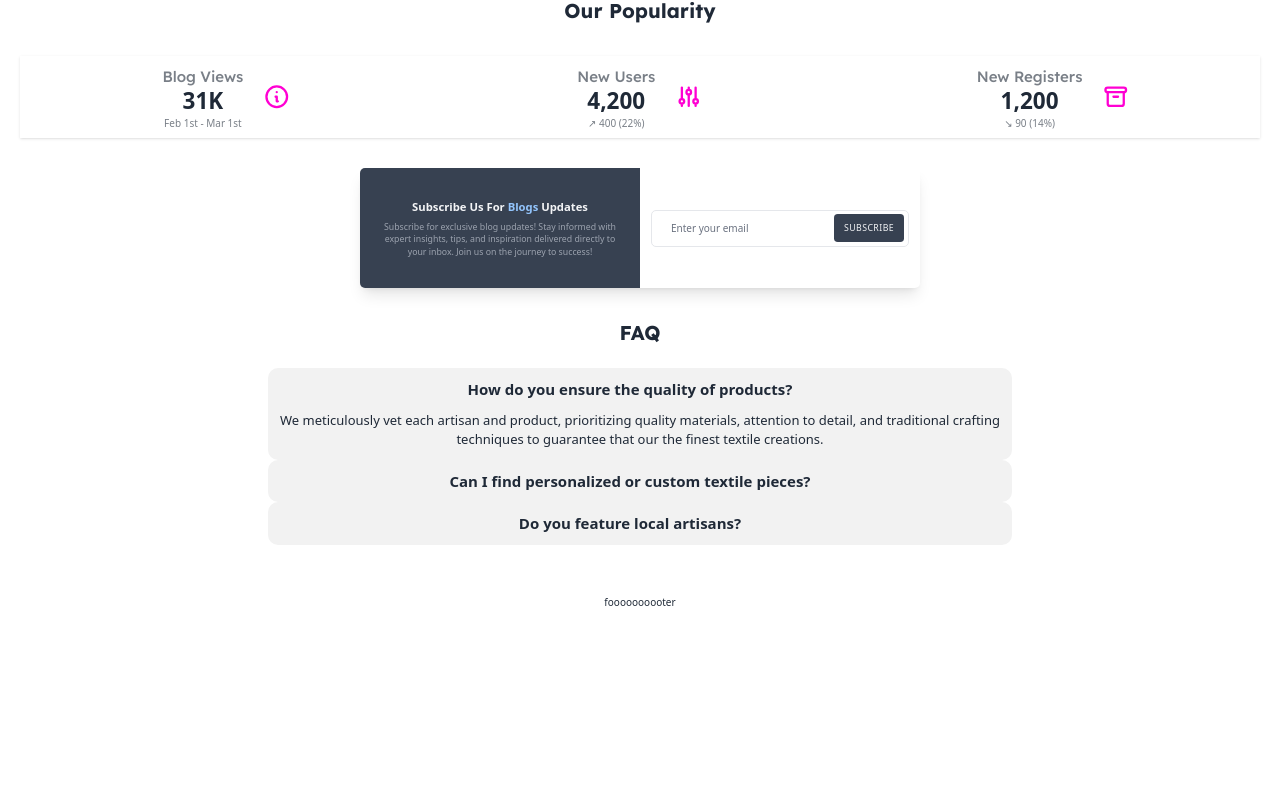
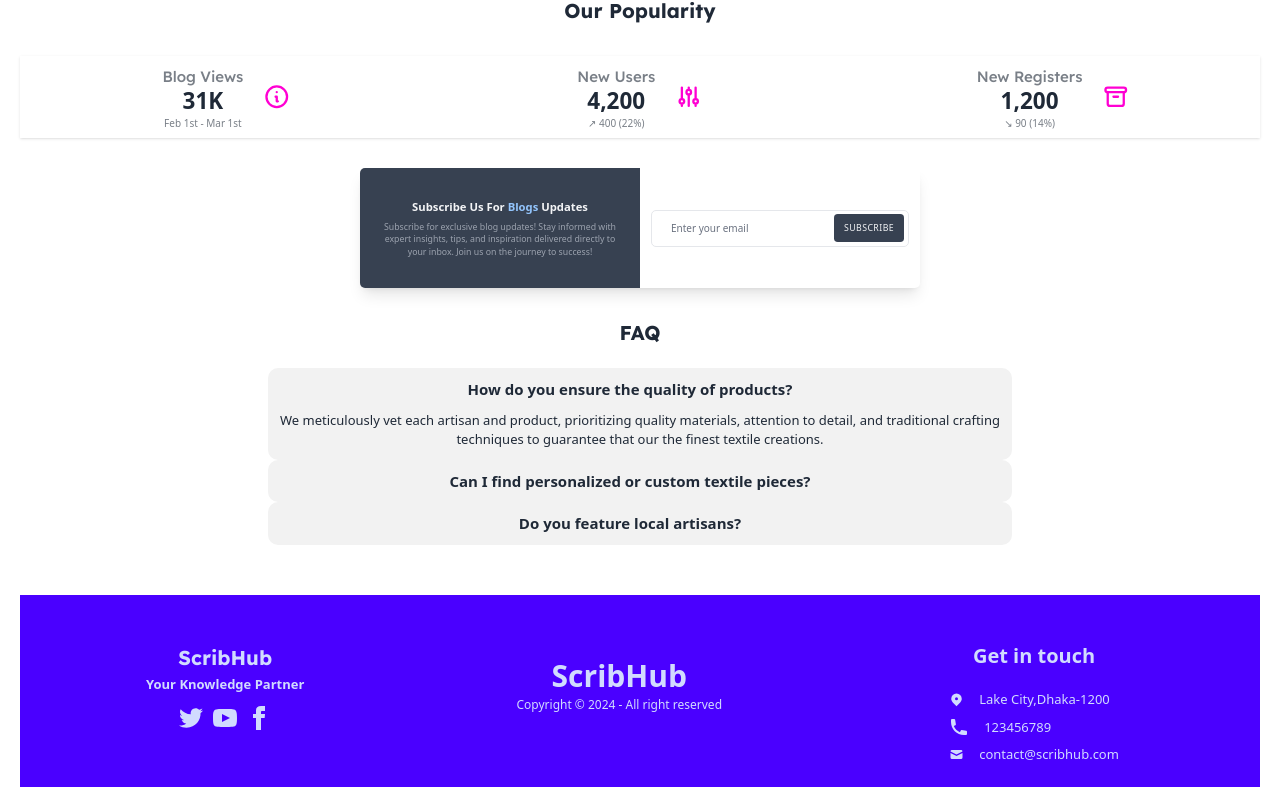
Before and after one commit to RafiulAlamRami/scribHub-client, a React (Vite) app: page / in a window 1280 px wide. Shown: the part 571-1378 px from the top of the page. Before the commit the page ends 1201 px from the top, so only its background shows below. Built offline with nearby package versions, Linux system fonts and the light colour scheme; no server answers.

Commit message:
footer update

```diff
--- a/src/Components/Footer.jsx
+++ b/src/Components/Footer.jsx
@@ -3,7 +3,53 @@ import React from 'react';
 const Footer = () => {
     return (
         <div>
-            foooooooooter
+            <footer className="footer footer-center p-10 bg-primary text-primary-content flex justify-around items-center foot">
+                <aside>
+
+                    <p className="font-lex text-[2rem] font-bold">
+                        ScribHub <br />
+                    </p>
+                    <p className='mt-[1em]'><span className='text-fira text-[1.3rem] font-semibold'>Your Knowledge Partner</span></p>
+                    <div className="grid grid-flow-col gap-4 pt-[1em]">
+                        <a><svg xmlns="http://www.w3.org/2000/svg" width="24" height="24" viewBox="0 0 24 24" className="fill-current"><path d="M24 4.557c-.883.392-1.832.656-2.828.775 1.017-.609 1.798-1.574 2.165-2.724-.951.564-2.005.974-3.127 1.195-.897-.957-2.178-1.555-3.594-1.555-3.179 0-5.515 2.966-4.797 6.045-4.091-.205-7.719-2.165-10.148-5.144-1.29 2.213-.669 5.108 1.523 6.574-.806-.026-1.566-.247-2.229-.616-.054 2.281 1.581 4.415 3.949 4.89-.693.188-1.452.232-2.224.084.626 1.956 2.444 3.379 4.6 3.419-2.07 1.623-4.678 2.348-7.29 2.04 2.179 1.397 4.768 2.212 7.548 2.212 9.142 0 14.307-7.721 13.995-14.646.962-.695 1.797-1.562 2.457-2.549z"></path></svg></a>
+                        <a><svg xmlns="http://www.w3.org/2000/svg" width="24" height="24" viewBox="0 0 24 24" className="fill-current"><path d="M19.615 3.184c-3.604-.246-11.631-.245-15.23 0-3.897.266-4.356 2.62-4.385 8.816.029 6.185.484 8.549 4.385 8.816 3.6.245 11.626.246 15.23 0 3.897-.266 4.356-2.62 4.385-8.816-.029-6.185-.484-8.549-4.385-8.816zm-10.615 12.816v-8l8 3.993-8 4.007z"></path></svg></a>
+                        <a><svg xmlns="http://www.w3.org/2000/svg" width="24" height="24" viewBox="0 0 24 24" className="fill-current"><path d="M9 8h-3v4h3v12h5v-12h3.642l.358-4h-4v-1.667c0-.955.192-1.333 1.115-1.333h2.885v-5h-3.808c-3.596 0-5.192 1.583-5.192 4.615v3.385z"></path></svg></a>
+                    </div>
+
+                </aside>
+                <div>
+                    <h1 className='text-[3rem] font-bold text-lex'>ScribHub</h1>
+                    <p className='mt-[1em] text-lex text-[1.2rem]'>Copyright © 2024 - All right reserved</p>
+                </div>
+                <nav>
+                <div className="py-6 md:py-0 md:px-6">
+			<h1 className="text-[2rem] font-bold my-[1.5em]">Get in touch</h1>
+
+			<div className="space-y-4">
+				<p className="flex items-center">
+					<svg xmlns="http://www.w3.org/2000/svg" viewBox="0 0 20 20" fill="currentColor" className="w-6 h-6 mr-2 sm:mr-6">
+						<path fillRule="evenodd" d="M5.05 4.05a7 7 0 119.9 9.9L10 18.9l-4.95-4.95a7 7 0 010-9.9zM10 11a2 2 0 100-4 2 2 0 000 4z" clipRule="evenodd"></path>
+					</svg>
+					<span className='text-[1.3rem]'>Lake City,Dhaka-1200</span>
+				</p>
+				<p className="flex items-center">
+					<svg xmlns="http://www.w3.org/2000/svg" viewBox="0 0 20 20" fill="currentColor" className="w-8 h-8 mr-2 sm:mr-6">
+						<path d="M2 3a1 1 0 011-1h2.153a1 1 0 01.986.836l.74 4.435a1 1 0 01-.54 1.06l-1.548.773a11.037 11.037 0 006.105 6.105l.774-1.548a1 1 0 011.059-.54l4.435.74a1 1 0 01.836.986V17a1 1 0 01-1 1h-2C7.82 18 2 12.18 2 5V3z"></path>
+					</svg>
+					<span className='text-[1.3rem]'>123456789</span>
+				</p>
+				<p className="flex items-center">
+					<svg xmlns="http://www.w3.org/2000/svg" viewBox="0 0 20 20" fill="currentColor" className="w-6 h-6 mr-2 sm:mr-6">
+						<path d="M2.003 5.884L10 9.882l7.997-3.998A2 2 0 0016 4H4a2 2 0 00-1.997 1.884z"></path>
+						<path d="M18 8.118l-8 4-8-4V14a2 2 0 002 2h12a2 2 0 002-2V8.118z"></path>
+					</svg>
+					<span className='text-[1.3rem]'>contact@scribhub.com</span>
+				</p>
+			</div>
+		</div>
+
+                </nav>
+            </footer>
         </div>
     );
 };
```
